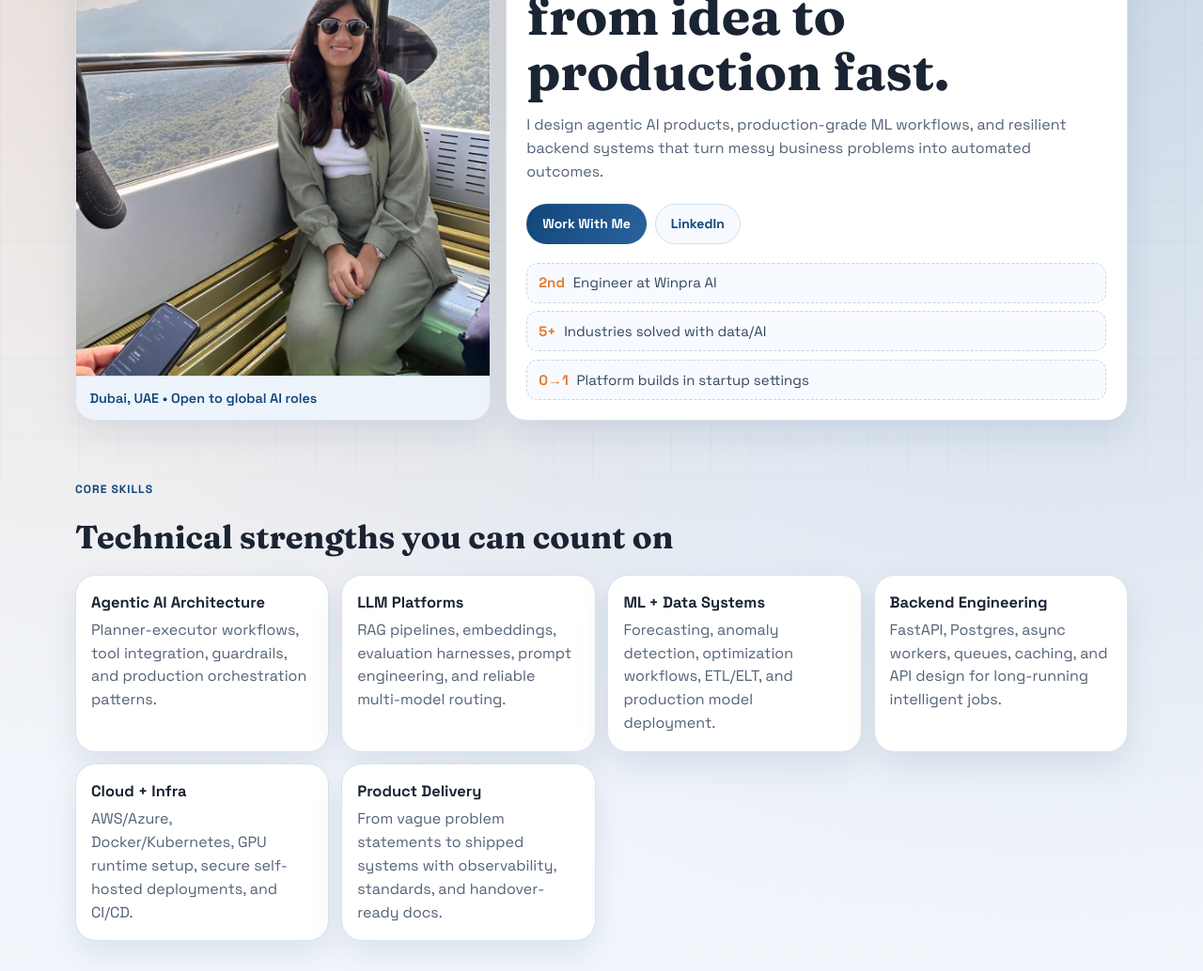
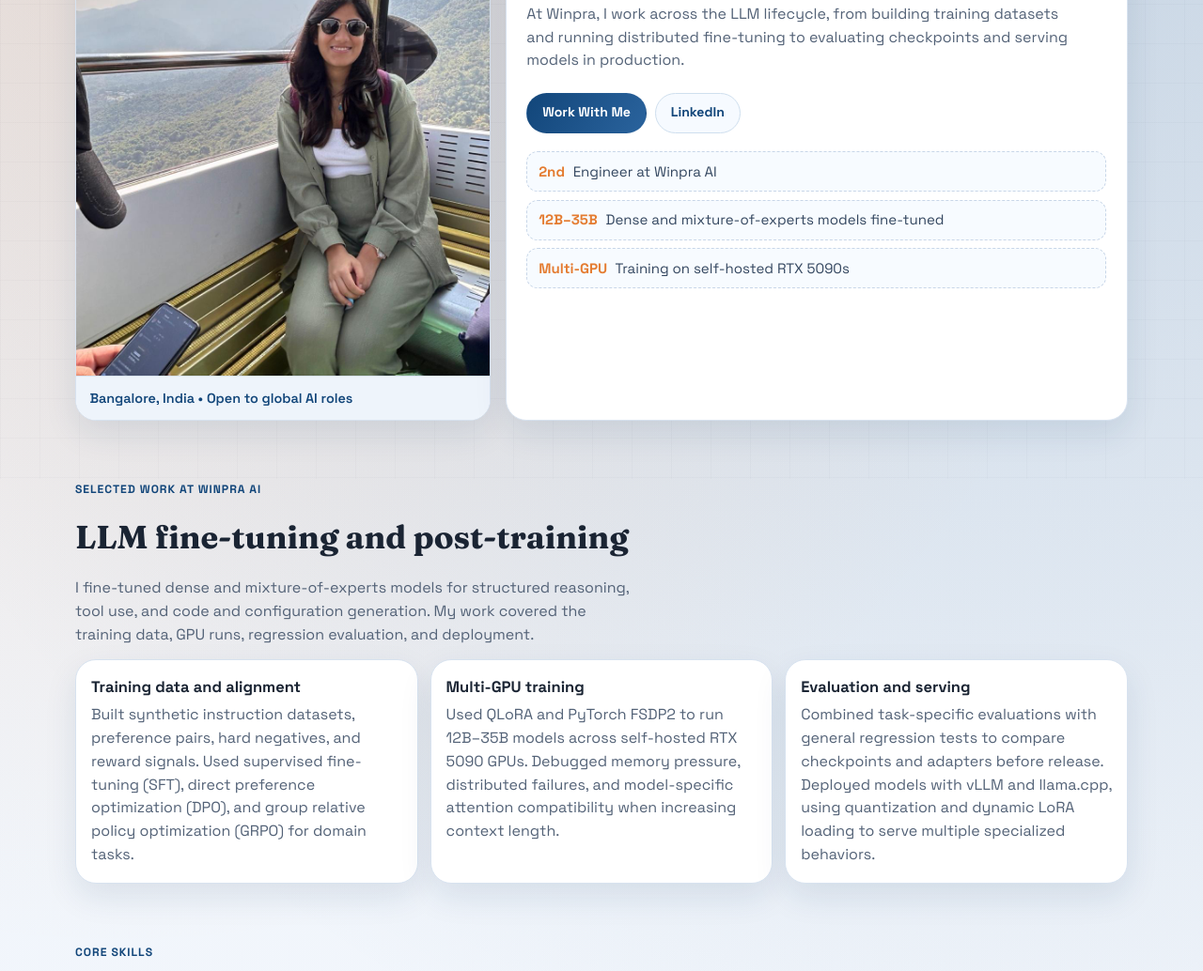
Before and after one commit to radhikamodi05/my_website, a plain HTML site: page index.html in a window 1280 px wide. Shown: the part 290-1324 px from the top of the page at 94% size. Drawn offline with Linux system fonts and the light colour scheme.

Commit message:
Highlight LLM fine-tuning and post-training work
Updated personal information and work details to reflect current location and expertise in LLM fine-tuning and model deployment.

```diff
--- a/index.html
+++ b/index.html
@@ -6,7 +6,7 @@
   <meta name="viewport" content="width=device-width, initial-scale=1.0" />
   <title>Radhika Modi | AI Engineer</title>
   <meta name="description"
-    content="Portfolio website for Radhika Modi - AI Engineer specializing in agentic AI systems, ML platforms, and production automation." />
+    content="Radhika Modi, AI engineer in Bangalore working on LLM fine-tuning, distributed GPU training, model evaluation, and inference." />
   <link rel="preconnect" href="https://fonts.googleapis.com" />
   <link rel="preconnect" href="https://fonts.gstatic.com" crossorigin />
   <link
@@ -25,6 +25,7 @@
         <span class="role">AI Engineer</span>
       </a>
       <nav class="nav">
+        <a href="#fine-tuning">Fine-tuning</a>
         <a href="#skills">Skills</a>
         <a href="#impact">Impact</a>
         <a href="#industries">Industries</a>
@@ -39,15 +40,15 @@
       <div class="hero-grid">
         <figure class="portrait-card reveal">
           <img src="./assets/radhika-profile.jpeg" alt="Radhika Modi" class="hero-photo" />
-          <figcaption>Dubai, UAE • Open to global AI roles</figcaption>
+          <figcaption>Bangalore, India • Open to global AI roles</figcaption>
         </figure>
 
         <article class="hero-main reveal" style="--delay: 0.08s">
-          <p class="eyebrow">AI Engineer • Agentic Systems • Full-Stack Delivery</p>
-          <h1>Building intelligent systems that move from idea to production fast.</h1>
+          <p class="eyebrow">AI Engineer • LLM Post-Training • Inference Systems</p>
+          <h1>I fine-tune and deploy language models.</h1>
           <p class="lead">
-            I design agentic AI products, production-grade ML workflows, and resilient backend systems
-            that turn messy business problems into automated outcomes.
+            At Winpra, I work across the LLM lifecycle, from building training datasets and running
+            distributed fine-tuning to evaluating checkpoints and serving models in production.
           </p>
           <div class="actions">
             <a class="btn btn-primary" href="mailto:radhikamodi.05@gmail.com">Work With Me</a>
@@ -56,9 +57,41 @@
           </div>
           <ul class="stats" aria-label="quick highlights">
             <li><span>2nd</span> Engineer at Winpra AI</li>
-            <li><span>5+</span> Industries solved with data/AI</li>
-            <li><span>0→1</span> Platform builds in startup settings</li>
+            <li><span>12B–35B</span> Dense and mixture-of-experts models fine-tuned</li>
+            <li><span>Multi-GPU</span> Training on self-hosted RTX 5090s</li>
           </ul>
+        </article>
+      </div>
+    </section>
+
+    <section id="fine-tuning" class="container" aria-labelledby="fine-tuning-heading">
+      <div class="section-head reveal">
+        <p class="eyebrow">Selected work at Winpra AI</p>
+        <h2 id="fine-tuning-heading">LLM fine-tuning and post-training</h2>
+        <p class="lead">
+          I fine-tuned dense and mixture-of-experts models for structured reasoning, tool use,
+          and code and configuration generation. My work covered the training data, GPU runs,
+          regression evaluation, and deployment.
+        </p>
+      </div>
+      <div class="grid">
+        <article class="card reveal">
+          <h3>Training data and alignment</h3>
+          <p>Built synthetic instruction datasets, preference pairs, hard negatives, and reward signals.
+            Used supervised fine-tuning (SFT), direct preference optimization (DPO), and group relative
+            policy optimization (GRPO) for domain tasks.</p>
+        </article>
+        <article class="card reveal">
+          <h3>Multi-GPU training</h3>
+          <p>Used QLoRA and PyTorch FSDP2 to run 12B–35B models across self-hosted RTX 5090 GPUs.
+            Debugged memory pressure, distributed failures, and model-specific attention compatibility
+            when increasing context length.</p>
+        </article>
+        <article class="card reveal">
+          <h3>Evaluation and serving</h3>
+          <p>Combined task-specific evaluations with general regression tests to compare checkpoints
+            and adapters before release. Deployed models with vLLM and llama.cpp, using quantization
+            and dynamic LoRA loading to serve multiple specialized behaviors.</p>
         </article>
       </div>
     </section>
@@ -199,7 +232,7 @@
 
   <footer class="footer">
     <div class="container">
-      <p>Radhika Modi • Dubai, UAE</p>
+      <p>Radhika Modi • Bangalore, India</p>
     </div>
   </footer>
 
```
